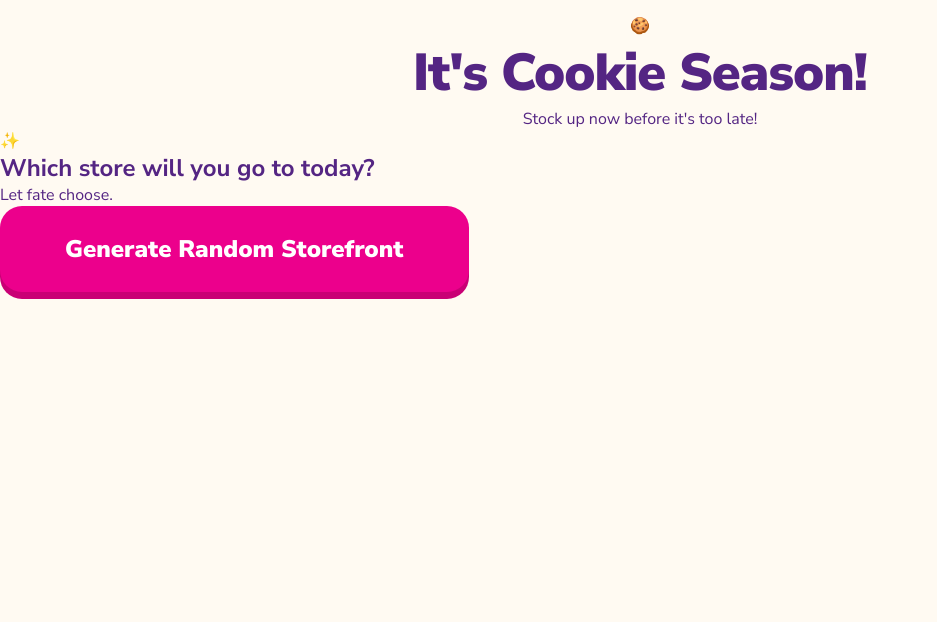
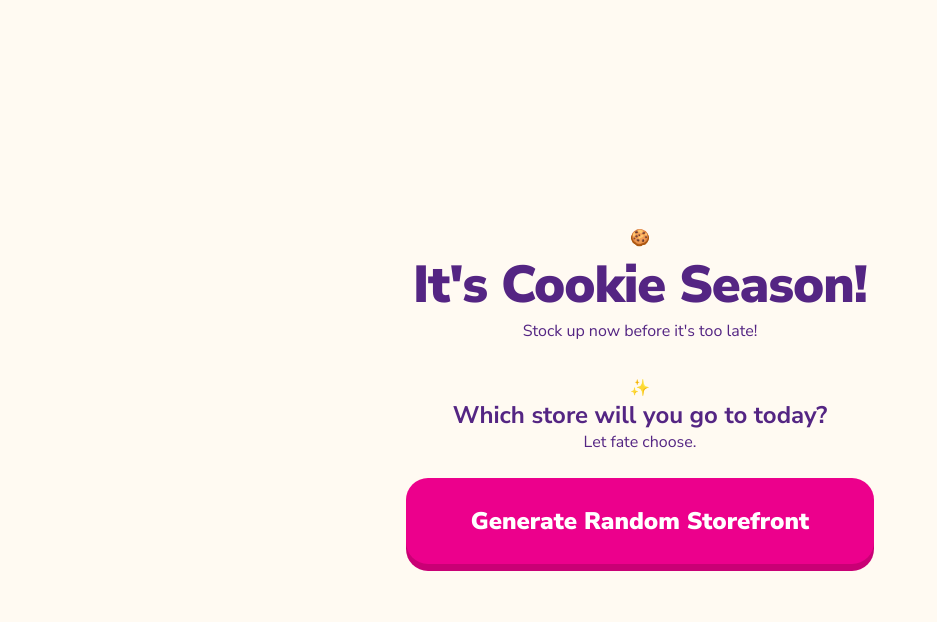
Before and after one commit to gscncprodprog/gscncprodprog.github.io, a plain HTML site: page index.html in a window 1280 px wide. Shown: the whole page, without its empty margins (0-937 px from the left). Drawn offline with Linux system fonts and the light colour scheme.

Commit message:
Enhance HTML structure and styling for generator

```diff
--- a/index.html
+++ b/index.html
@@ -9,6 +9,53 @@
     <title>Random Link Generator</title>
 
     <link rel="stylesheet" href="style.css">
+
+    <style>
+        * {
+            box-sizing: border-box;
+        }
+
+        body {
+            margin: 0;
+            min-height: 100vh;
+            display: flex;
+            justify-content: center;
+            align-items: center;
+            text-align: center;
+        }
+
+        .main-container {
+            width: 100%;
+            max-width: 900px;
+            padding: 30px 20px;
+            margin: auto;
+        }
+
+        header {
+            text-align: center;
+            margin-bottom: 35px;
+        }
+
+        .generator-card {
+            text-align: center;
+            width: 100%;
+        }
+
+        #randomButton {
+            display: block;
+            margin: 25px auto;
+        }
+
+        .result {
+            text-align: center;
+            margin: 25px auto;
+        }
+
+        .open-button {
+            display: block;
+            margin: 20px auto;
+        }
+    </style>
 </head>
 
 <body>
@@ -25,26 +72,22 @@
             </p>
         </header>
 
-        <!-- Generator section -->
         <section class="generator-card">
 
             <div class="sparkle">✨</div>
 
             <h2>Which store will you go to today?</h2>
 
-            <p>
-                Let fate choose.
-            </p>
+            <p>Let fate choose.</p>
 
             <button id="randomButton">
-                 Generate Random Storefront
+                Generate Random Storefront
             </button>
 
             <p id="status" aria-live="polite">
                 Ready when you are!
             </p>
 
-            <!-- Selected link preview -->
             <div id="result" class="result hidden">
 
                 <div class="result-icon">🌎</div>
@@ -64,6 +107,7 @@
 
             </div>
 
+        </section>
 
     </main>
 
```
